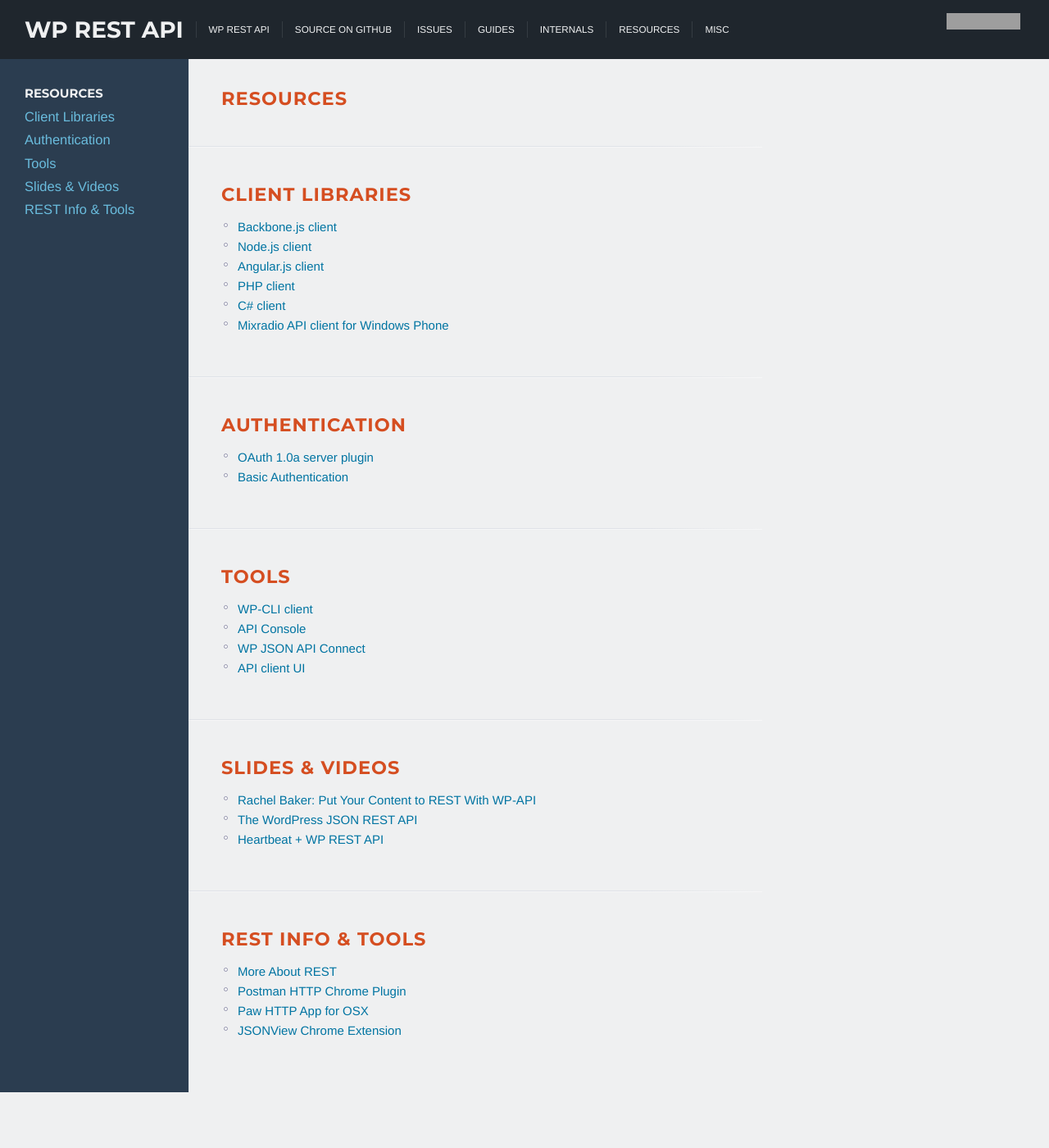
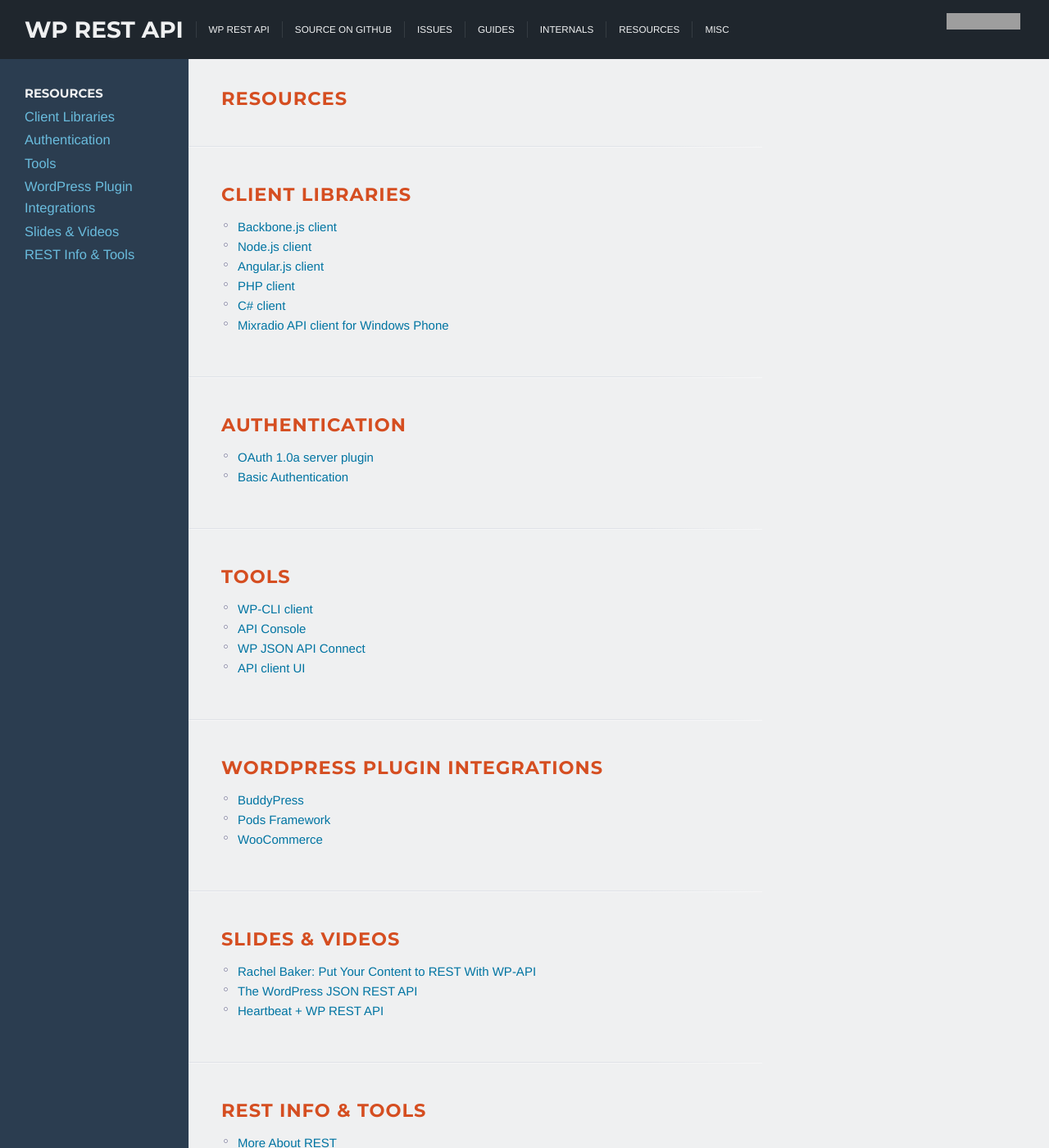
Before and after one commit to WP-API/WP-API.github.io, a Jekyll site: the page built from resources.md, in a window 1280 px wide and 1400 px high. Shown: the whole window at 82% size. Built offline with Jekyll 4.4.1, drawn with Linux system fonts in a browser that asks for light colours; nearby versions of some CDN libraries; grey boxes are pictures that could not be loaded.

Commit message:
Added list of integrations with major WP plugins

```diff
--- a/resources.md
+++ b/resources.md
@@ -46,6 +46,18 @@
 [API client UI]: https://github.com/modemlooper/Api-Clients
 
 
+WordPress Plugin Integrations
+------------------------------
+* [BuddyPress][]
+* [Pods Framework][]
+* [WooCommerce][]
+
+[BuddyPress]: https://github.com/modemlooper/buddypress-json-api
+[Pods Framework]: https://github.com/pods-framework/pods-json-api
+[WooCommerce]: http://woothemes.github.io/woocommerce/rest-api
+
+
+
 Slides & Videos
 ---------------
 
```
